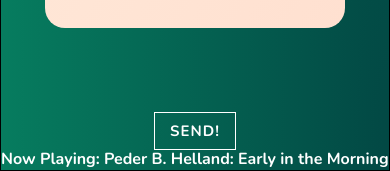
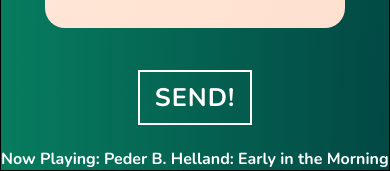
Before and after one commit to nathanchess/Kind-Sound, a React (Create React App) app in the folder client/: page /send in a window 390 px wide. Shown: the part 673-844 px from the top of the page. Built offline with nearby package versions, Linux system fonts and the light colour scheme.

Commit message:
Mobile responsiveness

```diff
--- a/client/src/Pages/SendMessage.css
+++ b/client/src/Pages/SendMessage.css
@@ -3,7 +3,6 @@
   flex-direction: column;
   justify-content: center;
   align-items: center;
-
 }
 
 #message-input {
@@ -38,6 +37,14 @@
   z-index: 2;
 }
 
+@media screen and (max-width: 600px) {
+  .submit-message {
+    border-width: 2px;
+    font-size: 3vh;
+    margin-top: 5vh;
+  }
+}
+
 .submit-message:hover {
   background-color: white;
   color:black;
```
